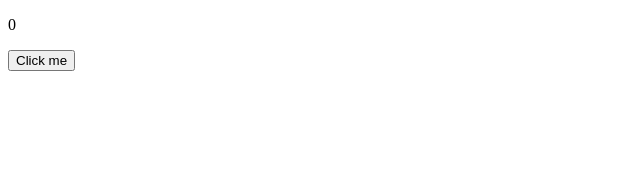
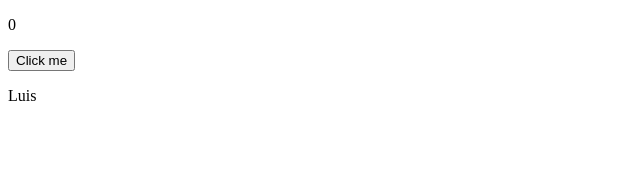
Before and after one commit to escapist-berlin/learning-vue, a Vue app in the folder section-21-3-STARTER/: page / in a window 1280 px wide. Shown: the top 177 px of the page, without its empty margins (0-640 px from the left). Built offline with nearby package versions, Linux system fonts and the light colour scheme.

Commit message:
The Reactive Function

```diff
--- a/section-21-3-STARTER/src/App.vue
+++ b/section-21-3-STARTER/src/App.vue
@@ -2,11 +2,17 @@
   <div>
     <p>{{ num }}</p>
     <button type="button" @click.pevent="increment">Click me</button>
+
+    <p>{{ name }}</p>
   </div>
 </template>
 
 <script>
-import { ref } from "vue";
+import { ref, reactive, toRefs } from "vue";
+// ref for Primitive Values / access though .value
+// reacitve for Objects / access directly
+// toRefs allows to make property reactive if we use spread operator
+// spread operator is not available at reactive so we need toRefs
 
 export default {
   name: "App",
@@ -19,9 +25,19 @@ export default {
       num.value++;
     }
 
+    const user = reactive({
+      name: "John",
+      age: 20,
+    });
+
+    setTimeout(() => {
+      user.name = "Luis";
+    }, 3000);
+
     return {
       num,
       increment,
+      ...toRefs(user),
     }
   },
 };
```
